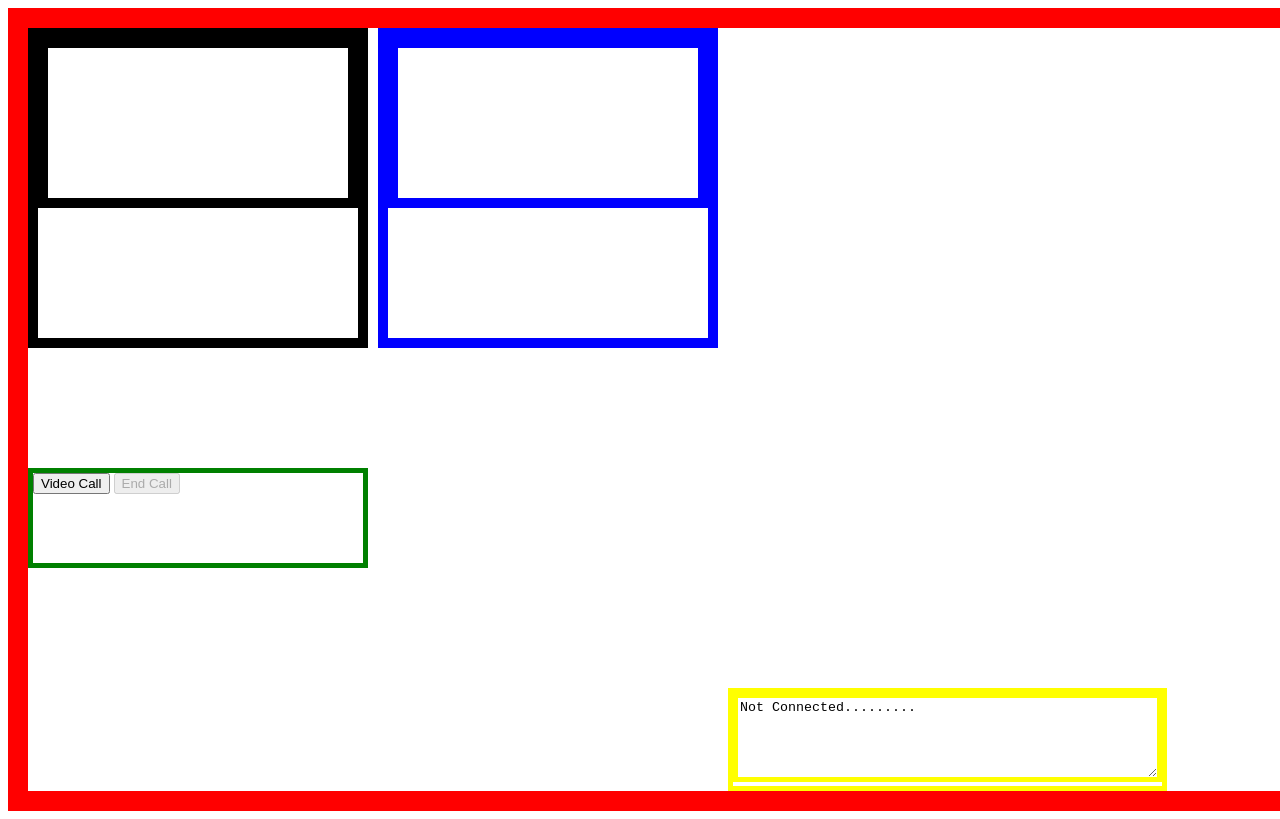
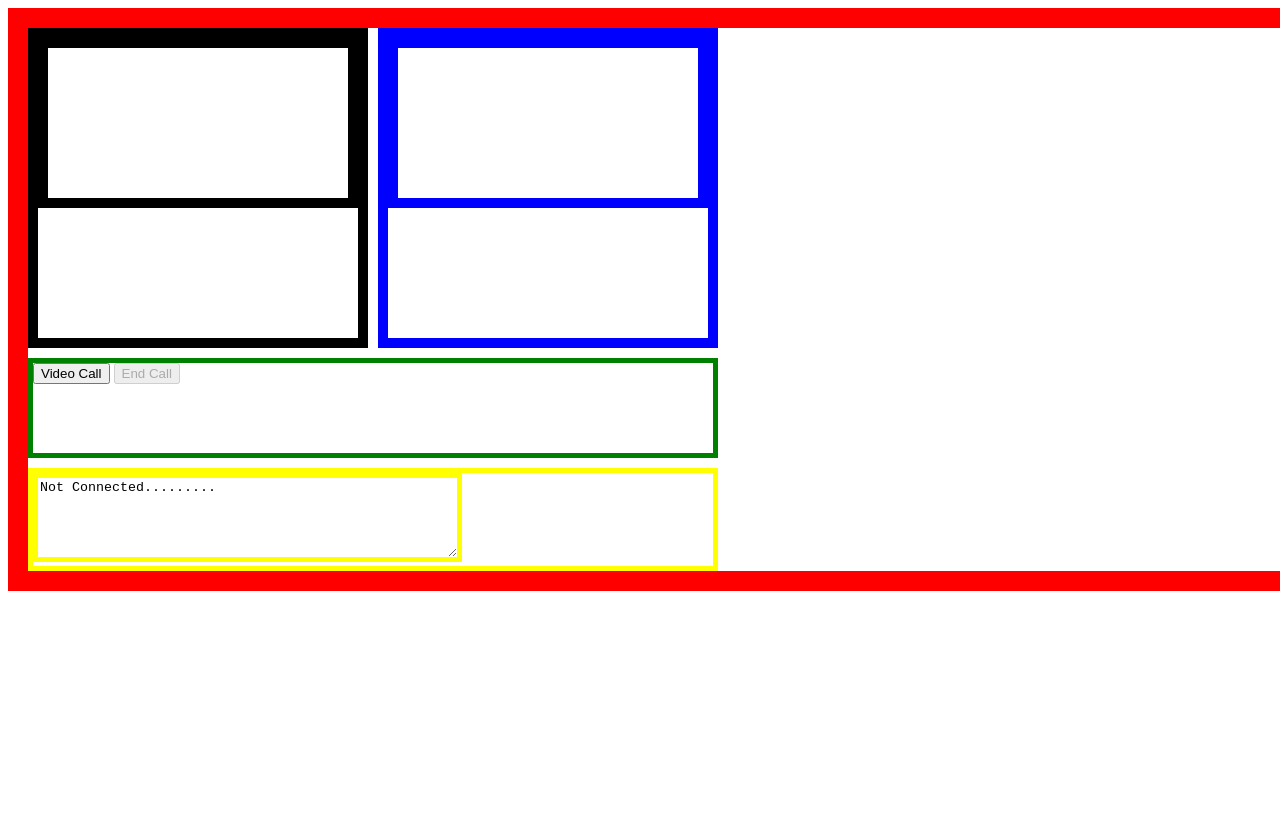
Before and after one commit to pmadjidi/webrtc-, a website: page SimpleVideoChat/public/index.html in a window 1280 px wide. Shown: the top 819 px of the page. Drawn offline with Linux system fonts and the light colour scheme.

Commit message:
change to css

```diff
--- a/SimpleVideoChat/public/myStyle.css
+++ b/SimpleVideoChat/public/myStyle.css
@@ -19,12 +19,12 @@
   border: 10px solid blue;
 }
 .cButtons {
-  grid-row: 5/6;
-  grid-column: 1/2;
+  grid-row: 4/5;
+  grid-column: 1/3;
   border: 5px solid green;
 }
 .iWindow {
-  grid-row: 7/8;
-  grid-column: 3/4;
+  grid-row: 5/6;
+  grid-column: 1/3;
   border: 5px solid yellow;
 }
```
